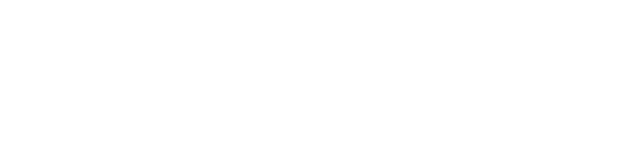
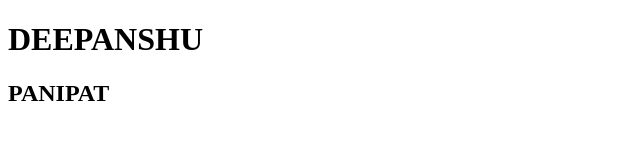
Before and after one commit to Deepanshu01999/GIT-PRACTICE, a plain HTML site: page index.html in a window 1280 px wide. Shown: the whole page, without its empty margins (0-640 px from the left). Drawn offline with Linux system fonts and the light colour scheme.

Commit message:
final commit

```diff
--- a/index.html
+++ b/index.html
@@ -4,6 +4,8 @@
     <meta charset="UTF-8">
     <meta name="viewport" content="width=device-width, initial-scale=1.0">
     <title>Document</title>
+    <h1>DEEPANSHU</h1>
+    <h2>PANIPAT</h2>
 </head>
 <body>
 
```
